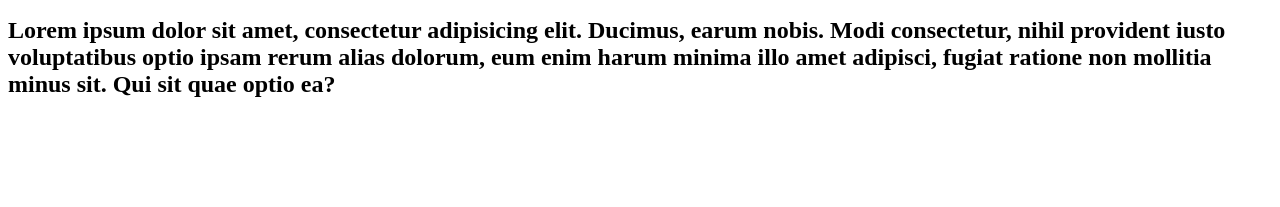
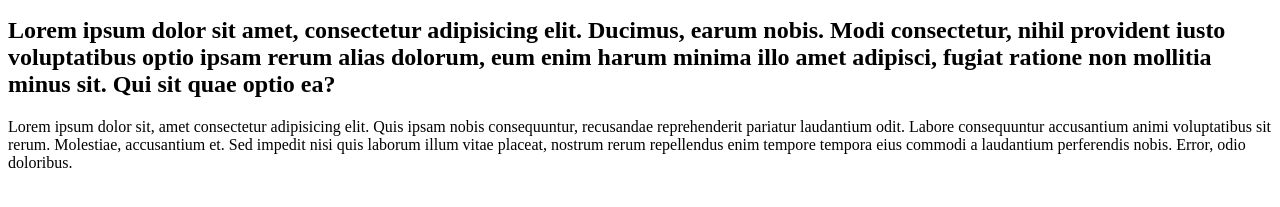
Before and after one commit to SardorMirfayziev/justForTesting, a plain HTML site: page index.html in a window 1280 px wide. Shown: the part 119-326 px from the top of the page. Drawn offline with Linux system fonts and the light colour scheme.

Commit message:
added new text

```diff
--- a/index.html
+++ b/index.html
@@ -12,6 +12,8 @@
         <p>Lorem ipsum dolor sit amet consectetur adipisicing elit. Labore culpa sequi iusto nobis. Labore nisi non dolores facilis exercitationem. Similique facere distinctio veritatis quod quos quasi. Provident amet ratione ullam.</p>
 
         <h2>Lorem ipsum dolor sit amet, consectetur adipisicing elit. Ducimus, earum nobis. Modi consectetur, nihil provident iusto voluptatibus optio ipsam rerum alias dolorum, eum enim harum minima illo amet adipisci, fugiat ratione non mollitia minus sit. Qui sit quae optio ea?</h2>
+
+        <p>Lorem ipsum dolor sit, amet consectetur adipisicing elit. Quis ipsam nobis consequuntur, recusandae reprehenderit pariatur laudantium odit. Labore consequuntur accusantium animi voluptatibus sit rerum. Molestiae, accusantium et. Sed impedit nisi quis laborum illum vitae placeat, nostrum rerum repellendus enim tempore tempora eius commodi a laudantium perferendis nobis. Error, odio doloribus.</p>
     </div>
 </body>
 </html>
```
